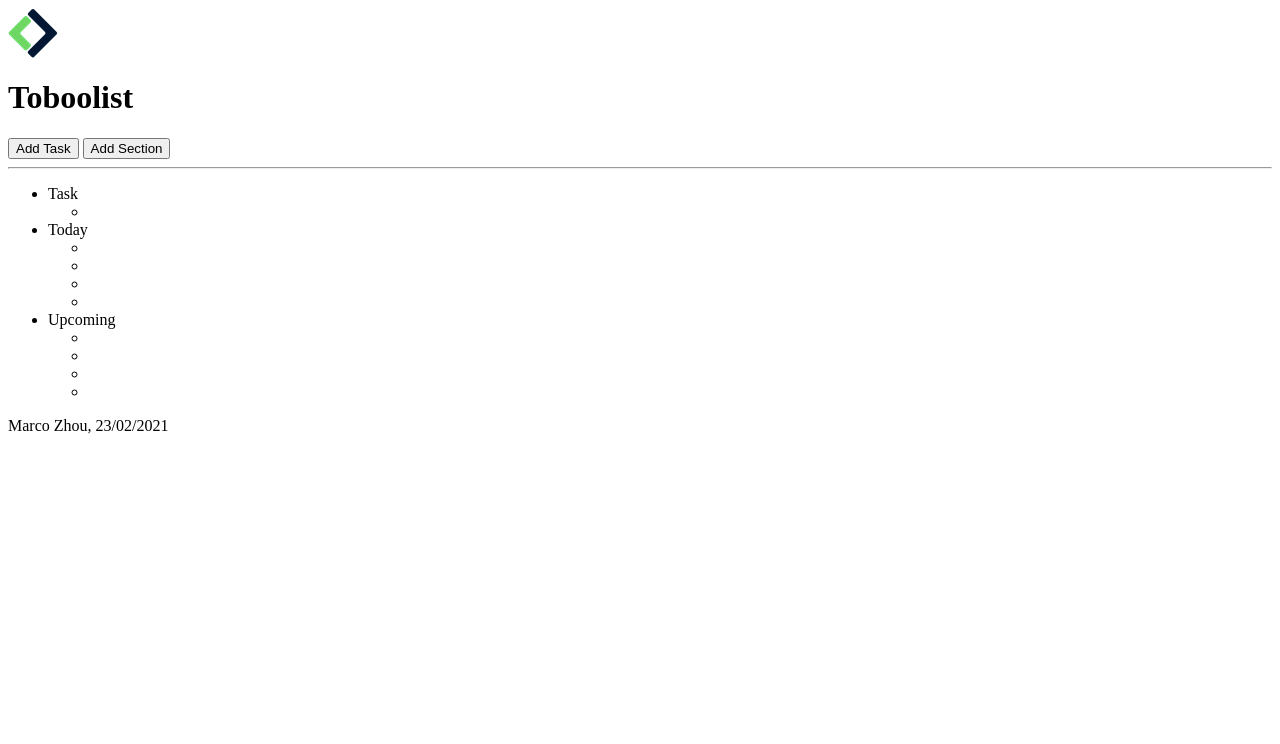
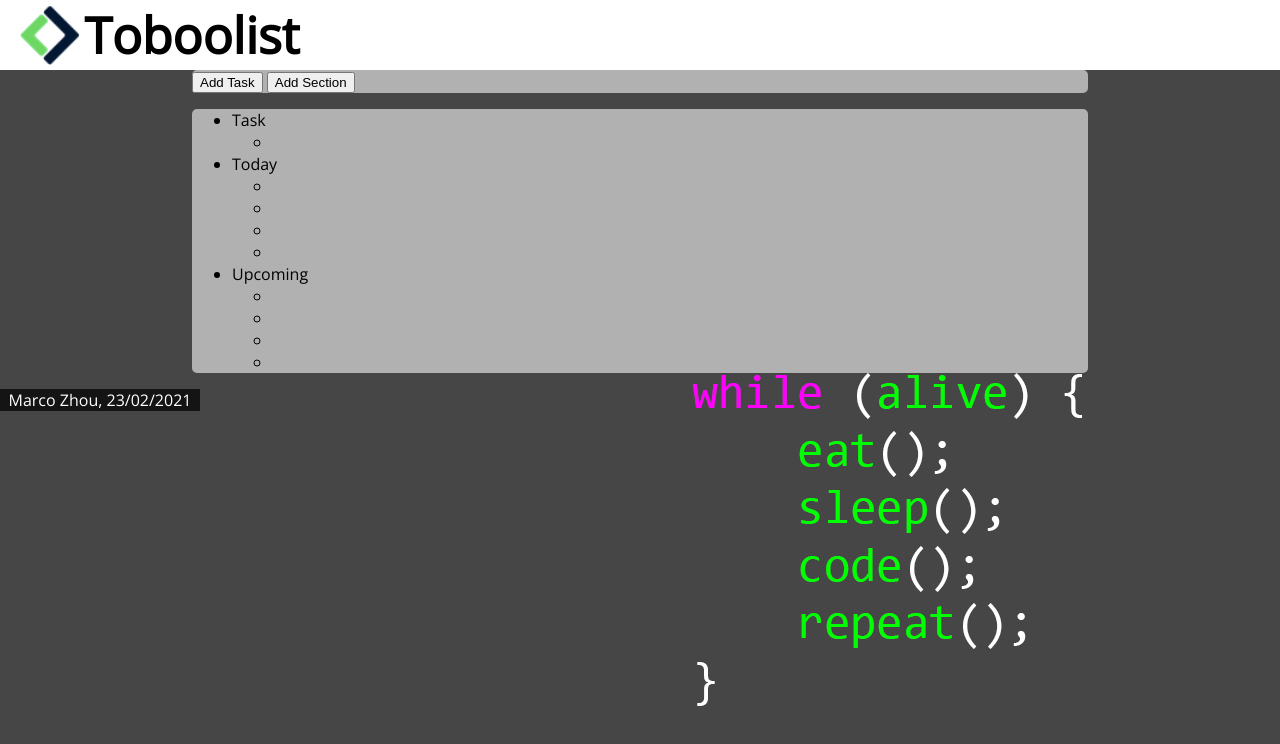
Before and after one commit to PanoramaView/html-css-toboolist, a plain HTML site: page index.html in a window 1280 px wide. Drawn offline with nearby package versions, Linux system fonts and the light colour scheme.

Commit message:
section setup

```diff
--- a/index.html
+++ b/index.html
@@ -8,17 +8,18 @@
     </head>
     <body>
         <header>
-            <div id="logo">
-                <img src="img/Logo.png" alt="logo">
-                <h1>Toboolist</h1>
+            <div id="top">
+                <div id="logo"><img src="img/Logo.png" alt="logo"></div>
+                <h1 id="titolo" >Toboolist</h1>
             </div>
         </header>
         <main>
-            <input class="btTask" type="button" value="Add Task">
-            <input class="btSection" type="button" value="Add Section">
-            <hr>
+            <section id="section_bt" >
+                <input class="btTask" type="button" value="Add Task">
+                <input class="btSection" type="button" value="Add Section">
+            </section>
 
-            <section>
+            <section id="section_task" >
                 <ul>
                     <li class="liTask"> Task
                         <ul>
@@ -46,7 +47,7 @@
         </main>
 
         <footer>
-            Marco Zhou, 23/02/2021
+            <div>Marco Zhou, 23/02/2021 </div>
         </footer>
     </body>
 </html>
--- a/style.css
+++ b/style.css
@@ -1,6 +1,51 @@
-*{
-    font-size: 'Open Sans', sans-serif;
+body{
+    font-family: 'Open Sans', sans-serif;
+    margin: 0;
+    background-image: url(img/code.png);
 }
+header{
+    background-color: white;
+}
+#top *{
+    display: inline-block;
+    height: 60px;
+    vertical-align: middle;
+    line-height:60px;
+}
+#logo{
+    width: 80px;
+    text-align: right;
+}
+#titolo{
+    font-weight: bolder;
+    font-size: 50px;
+    text-align: left;
+    margin-top: 5px;
+    margin-bottom: 5px;
+}
+
+section{
+    background-color: rgba(255, 255, 255, 0.575);
+    margin-left: 15%;
+    margin-right: 15%;
+    border-radius: 5px;
+}
+
+/* section{
+    background-color: tomato;
+    position: fixed;
+    top: 50%;
+    left: 50%;
+} */
+#section_bt{
+    margin-top: 0;
+}
+
+
+
+
+
+
 .circle{
     color: white;
     display: inline-block;
@@ -9,9 +54,15 @@
     border-radius: 50%;
     text-align: center;
     vertical-align: middle;
-    line-height: ;
+    line-height:;
 }
 
-/* #logo{
-    ok
-} */
+footer > div{
+    color: white;
+    background-color: rgba(0, 0, 0, 0.712);
+    width: 200px;
+    text-align: center;
+    position: relative;
+    right: 0;
+
+}
```
Also changed, not shown: img/code.png (added).
